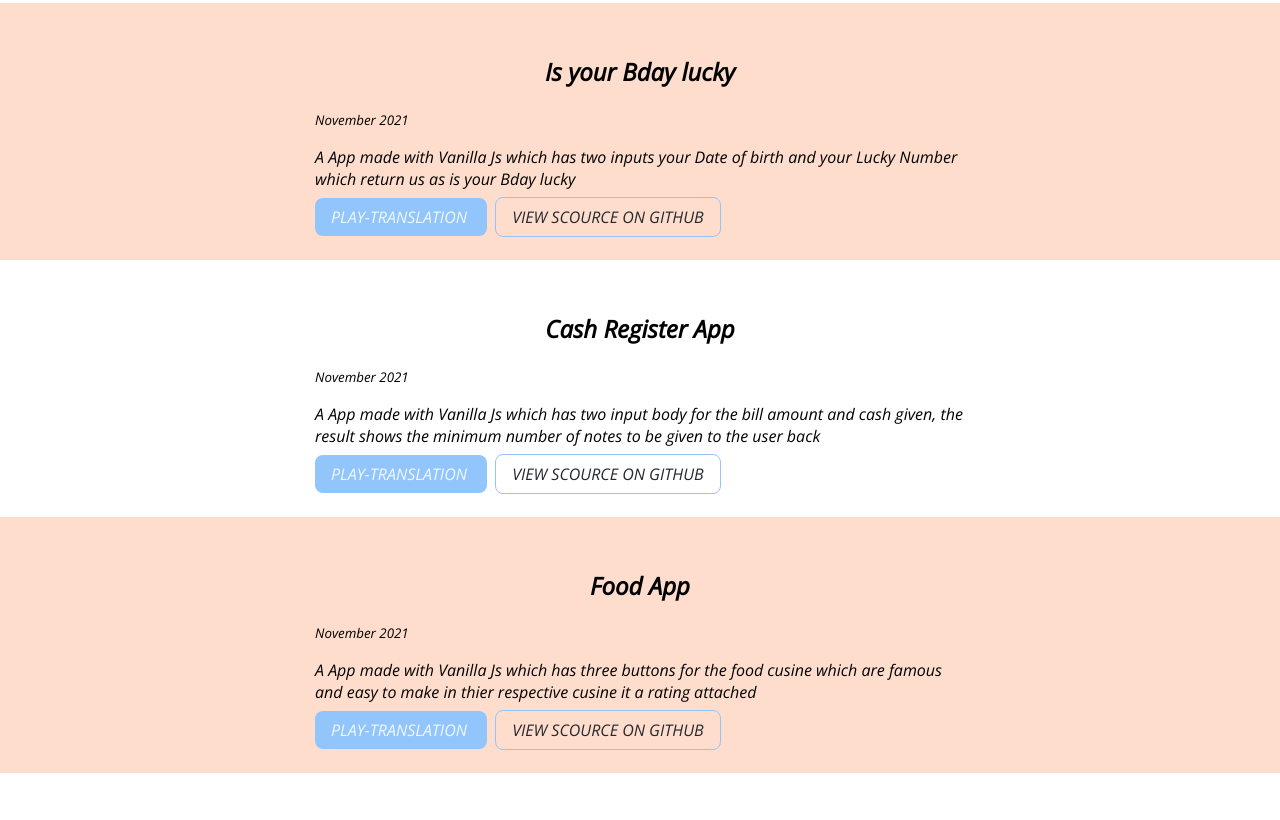
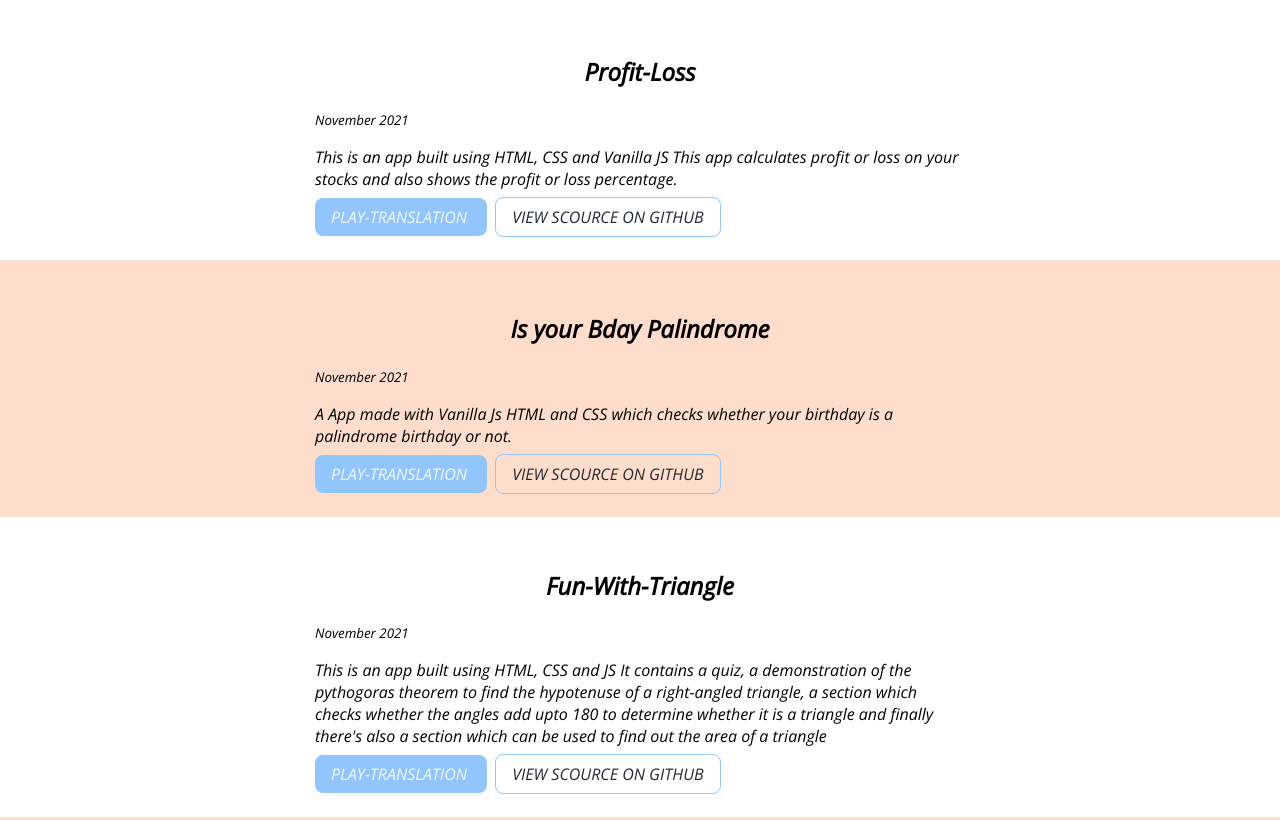
Before and after one commit to GarvG/LESSON-3-, a plain HTML site: page projects.html in a window 1280 px wide. Shown: the part 490-1310 px from the top of the page. Drawn offline with nearby package versions, Linux system fonts and the light colour scheme.

Commit message:
Update projects.html

```diff
--- a/projects.html
+++ b/projects.html
@@ -44,6 +44,65 @@
                 </span></strong>
         </div>
     </header>
+
+    <section class="section ">
+        <div class="container container-center ">
+            <h1>Profit-Loss</h1>
+            <small> November 2021</small>
+            <p> This is an app built using HTML, CSS and Vanilla JS This app calculates profit or loss on your stocks
+                and also shows the profit or loss percentage. </p>
+            <a class=" link link--primary" href="https://profit-loss-garv.netlify.app/">
+                PLAY-TRANSLATION
+
+            </a>
+            <a class=" link link--secondary" href="https://github.com/GarvG/mark14">
+                VIEW SCOURCE ON GITHUB
+
+            </a>
+        </div>
+
+    </section>
+
+
+    <section class="section ow">
+        <div class="container container-center ">
+            <h1>Is your Bday Palindrome</h1>
+            <small> November 2021</small>
+            <p> A App made with Vanilla Js HTML and CSS which checks whether your birthday is a palindrome birthday or
+                not.</p>
+            <a class=" link link--primary" href="https://palimdrome-bday-garv.netlify.app/">
+                PLAY-TRANSLATION
+
+            </a>
+            <a class=" link link--secondary" href="https://github.com/GarvG/mark13">
+                VIEW SCOURCE ON GITHUB
+
+            </a>
+        </div>
+
+    </section>
+
+
+
+    <section class="section ">
+        <div class="container container-center ">
+            <h1>Fun-With-Triangle</h1>
+            <small> November 2021</small>
+            <p> This is an app built using HTML, CSS and JS It contains
+                a quiz, a demonstration of the pythogoras theorem to find the hypotenuse of a right-angled
+                triangle, a section which checks whether the angles add upto 180 to determine whether it is a triangle
+                and finally there's also a section which can be used to find out the area of a triangle </p>
+            <a class=" link link--primary" href="https://istriangle-garv.netlify.app/">
+                PLAY-TRANSLATION
+
+            </a>
+            <a class=" link link--secondary" href="https://github.com/GarvG/mark12">
+                VIEW SCOURCE ON GITHUB
+
+            </a>
+        </div>
+
+    </section>
 
     <section class="section ow">
         <div class="container container-center ">
```
